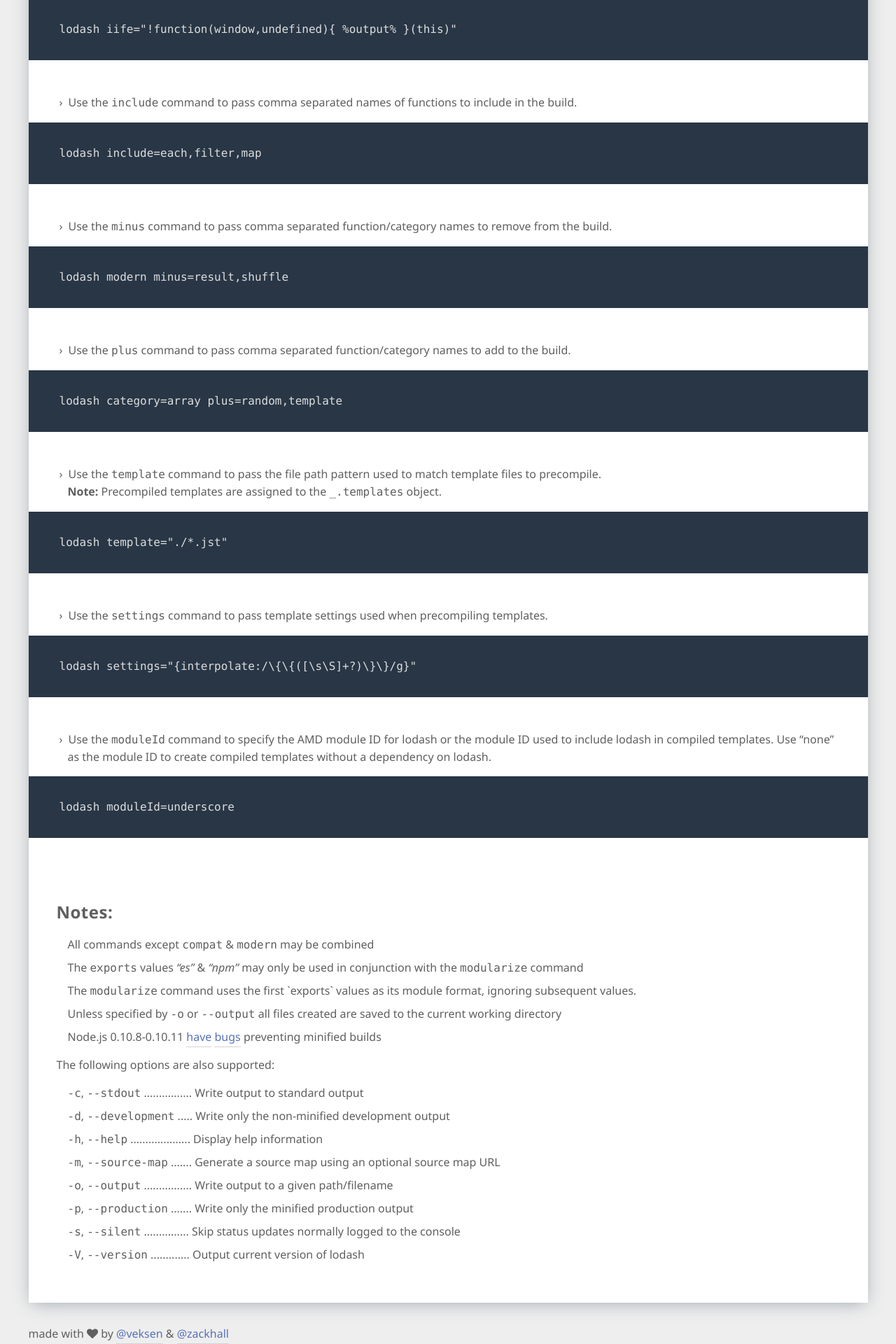
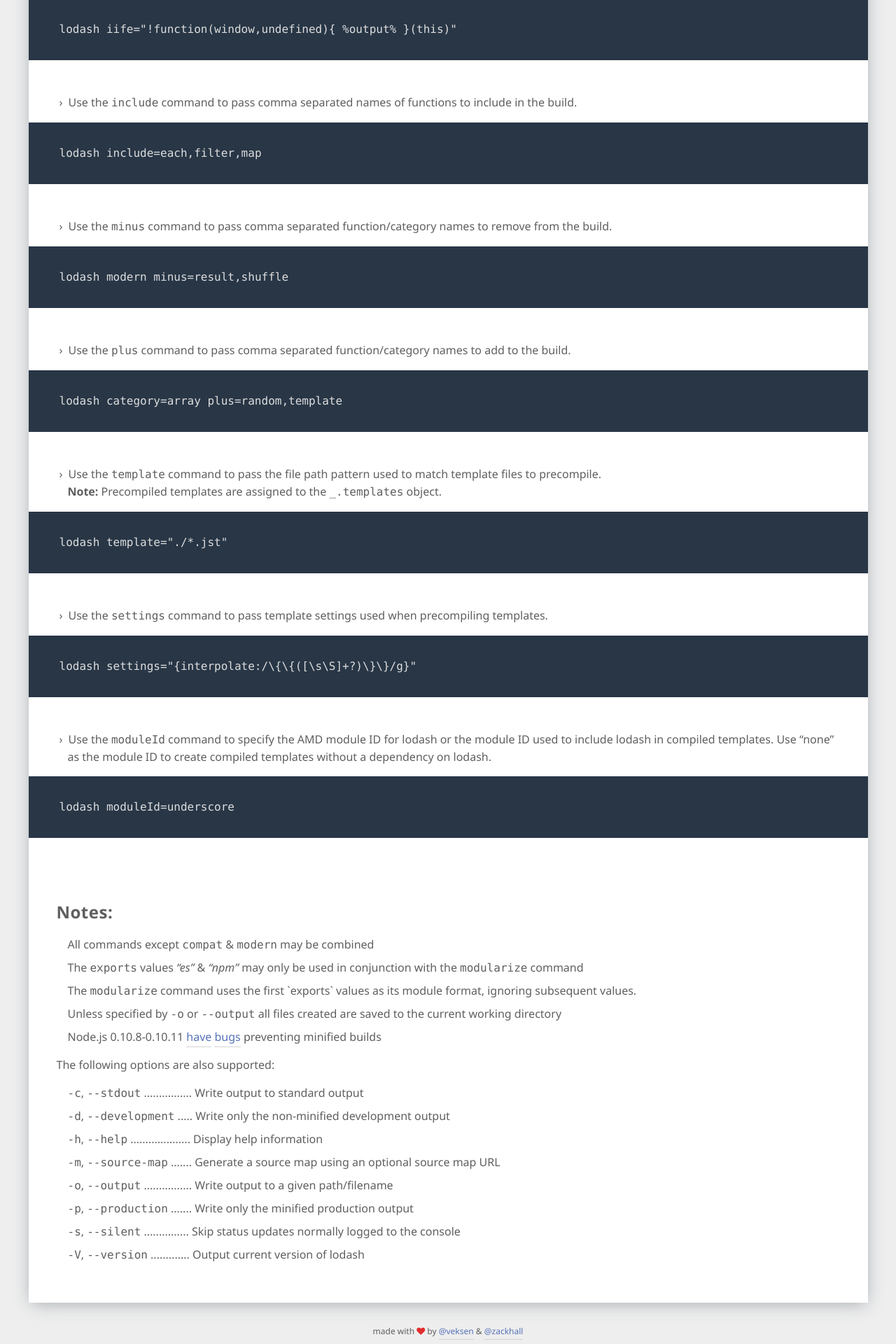
Before and after one commit to lodash/lodash.com, a Jekyll site: the page built from custom-builds.html, in a window 1280 px wide. Shown: the part 1919-3839 px from the top of the page at 70% size. Built offline with Jekyll 4.4.1, drawn with Linux system fonts in a browser that asks for light colours; nearby versions of some CDN libraries.

Commit message:
Move footer style to default css.

```diff
--- a/assets/css/_default.scss
+++ b/assets/css/_default.scss
@@ -73,6 +73,16 @@
 ul, ol, p {
   margin-bottom: 1rem;
   margin-top: 1rem;
+}
+
+footer {
+  font-size: 0.75rem;
+  margin-bottom: 2rem;
+  text-align: center;
+
+  .fa-heart {
+    color: #e12e2e;
+  }
 }
 
 header {
--- a/assets/css/_home.scss
+++ b/assets/css/_home.scss
@@ -1,14 +1,4 @@
 html.home {
-  footer {
-    font-size: 0.75rem;
-    margin-bottom: 2rem;
-    text-align: center;
-
-    .fa-heart {
-      color: #e12e2e;
-    }
-  }
-
   pre.intro {
     font-size: 1.2rem;
   }
```
